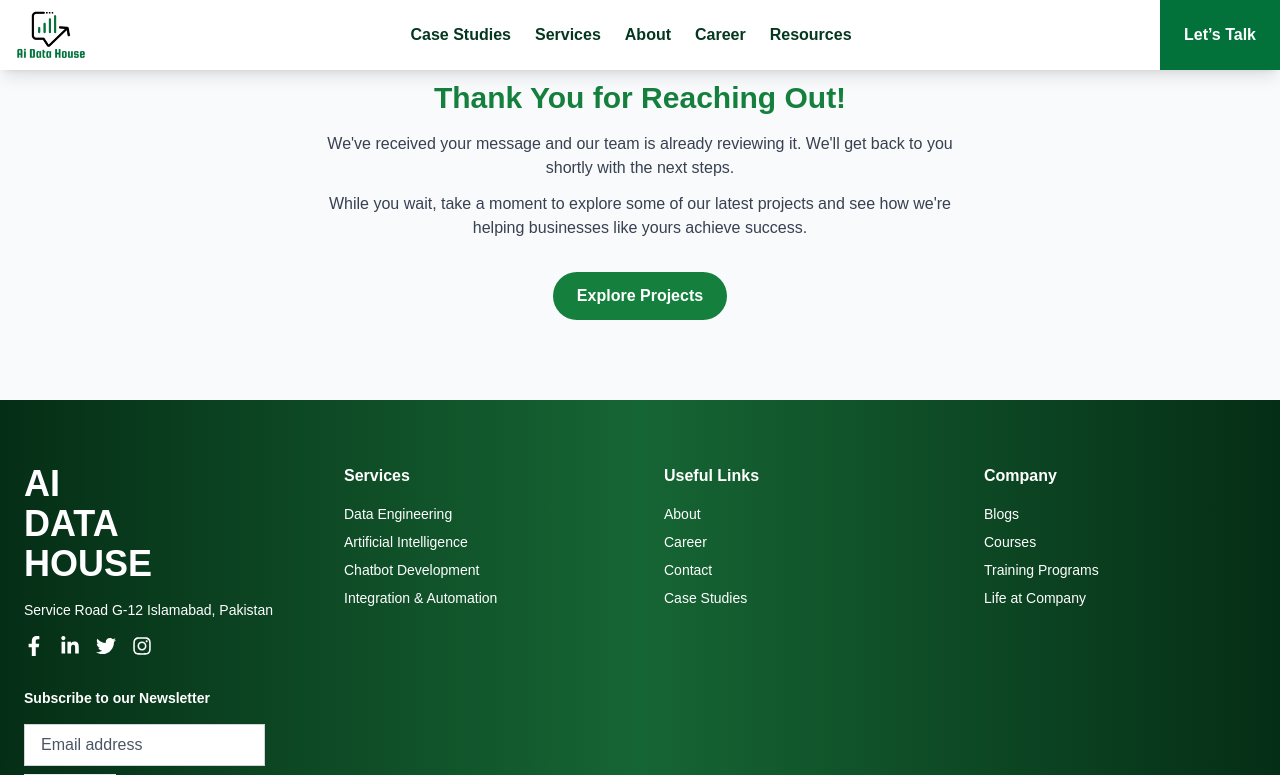
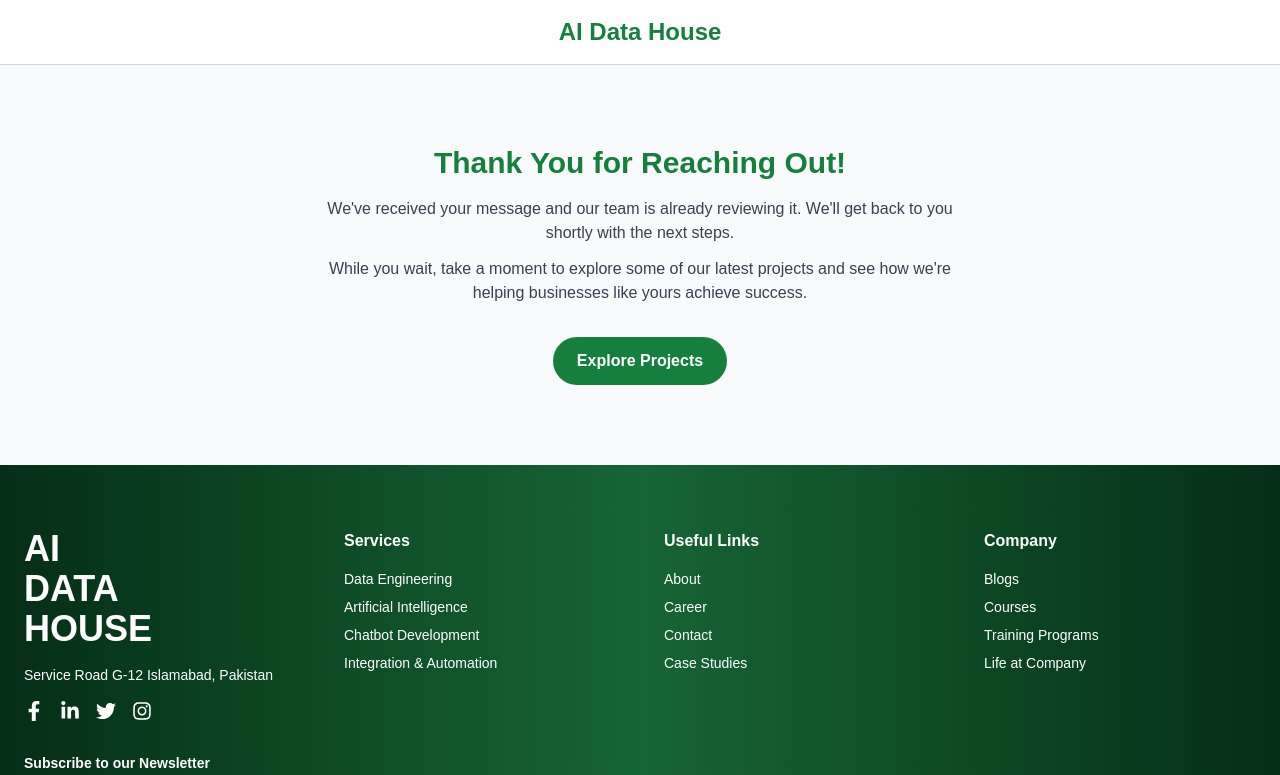
Before and after one commit to sibghatullah007/ai-data-house, a Next.js app: page /thank-you in a window 1280 px wide. Shown: the top 775 px of the page. Built offline with nearby package versions, Linux system fonts and the light colour scheme.

Commit message:
Uptodate Till today

```diff
--- /dev/null
+++ b/src/app/thank-you/layout.tsx
@@ -0,0 +1,22 @@
+// app/contact/layout.tsx
+import React from 'react';
+
+export default function ContactLayout({
+  children,
+}: {
+  children: React.ReactNode;
+}) {
+  return (
+    <div>
+      {/* Header for the Contact Page */}
+      <header className="bg-white py-4 px-6 border-b border-gray-300 flex justify-center items-center sticky top-0">
+        <h1 className="text-2xl font-bold text-green-700">
+          AI <b>Data</b> House
+        </h1>
+      </header>
+
+      {/* The children will render the specific content of the /contact page */}
+      {children}
+    </div>
+  );
+}
--- a/src/app/thank-you/page.tsx
+++ b/src/app/thank-you/page.tsx
@@ -1,7 +1,9 @@
+import Footer from "@/components/Footer"
 import Link from "next/link"
 
 const Page = () => {
   return (
+    <>
       <section className="bg-gray-50 py-20 text-center px-6">
         <div className="max-w-2xl mx-auto">
           <h2 className="text-2xl md:text-3xl font-bold text-green-700 mb-4">
@@ -21,6 +23,8 @@ const Page = () => {
           </Link>
         </div>
       </section>
+      <Footer />
+    </>
 
   )
 }
--- a/src/components/ConditionalLayout.tsx
+++ b/src/components/ConditionalLayout.tsx
@@ -12,7 +12,7 @@ export default function ConditionalLayout({ children }: { children: React.ReactN
 
   return (
     <div>
-      {pathname === "/contact" ? (
+      {pathname === "/contact" || pathname === "/thank-you"  ? (
         <>
           {children}
         </>
```
Lines whose indentation alone changed are shown as unchanged.
